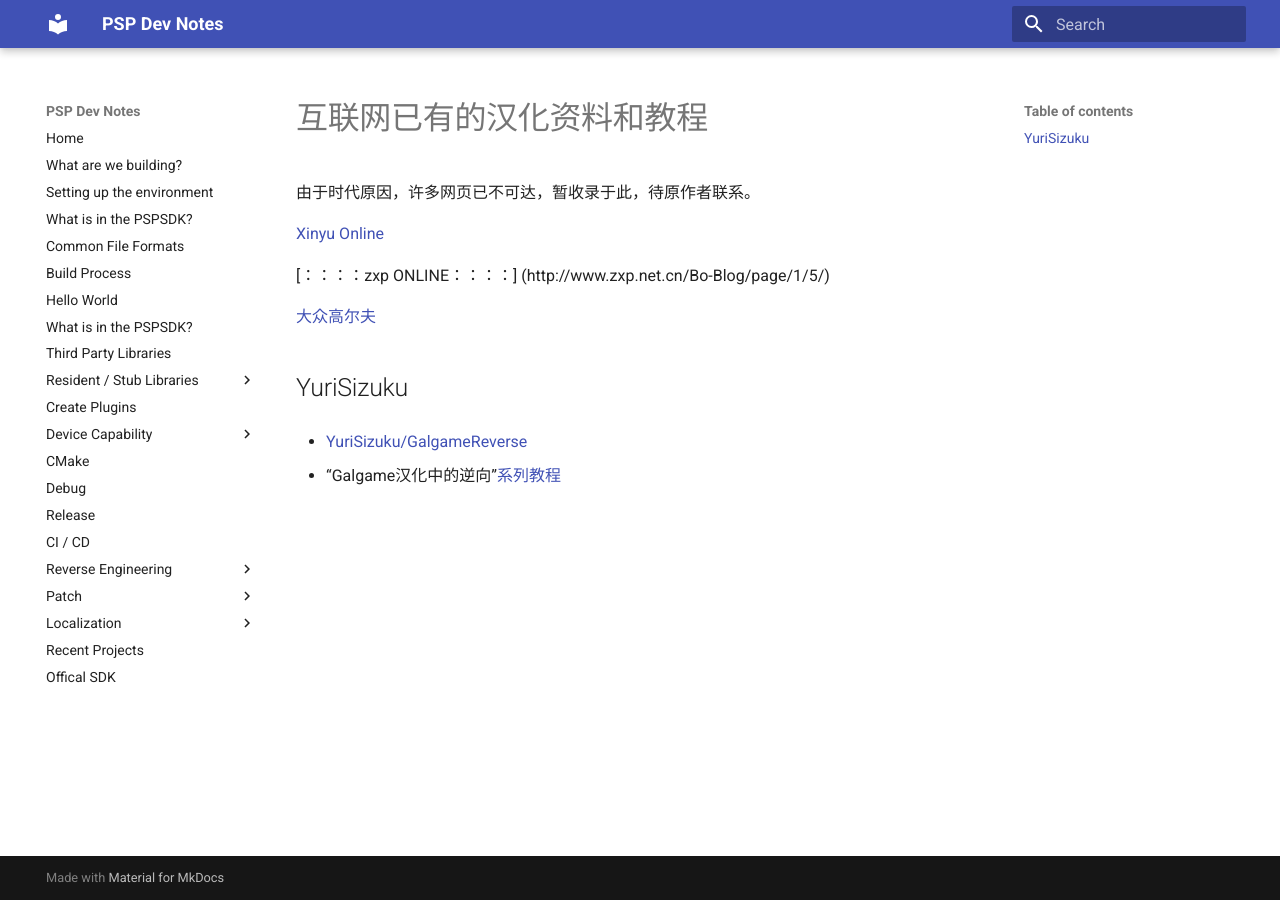
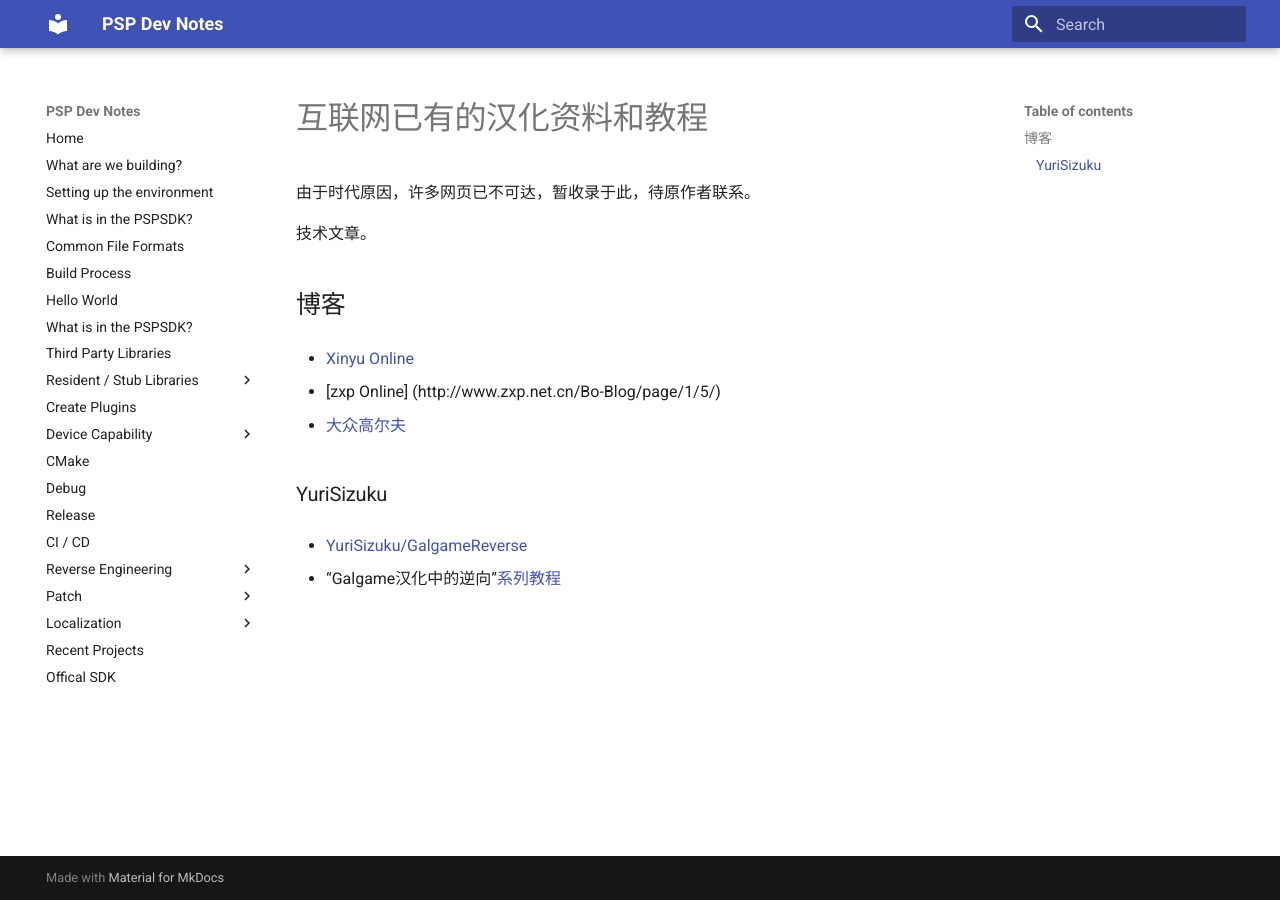
Before and after one commit to xeonliu/PSPDevNote, an MkDocs documentation site: the page built from docs/archive.md, in a window 1280 px wide. Built offline with MkDocs 1.6.1 and Material for MkDocs 9.7.7, drawn with Linux system fonts in a browser that asks for light colours; old or Windows-style settings are respelled for this version of MkDocs.

Commit message:
Format doc

```diff
--- a/docs/archive.md
+++ b/docs/archive.md
@@ -2,14 +2,17 @@
 
 由于时代原因，许多网页已不可达，暂收录于此，待原作者联系。
 
-[Xinyu Online](https://web.archive.org/web/20080122063606/http://www.xinyuonline.net:80/blog/?action=show&id=15)
+技术文章。
 
-[：：：：zxp ONLINE：：：：]
+## 博客
+- [Xinyu Online](https://web.archive.org/web/20080122063606/http://www.xinyuonline.net:80/blog/?action=show&id=15)
+
+- [zxp Online]
 (http://www.zxp.net.cn/Bo-Blog/page/1/5/)
 
-[大众高尔夫](https://blog.csdn.net/jerryutscn/article/details/5780531)
+- [大众高尔夫](https://blog.csdn.net/jerryutscn/article/details/5780531)
 
-## YuriSizuku
+### YuriSizuku
 
 + [YuriSizuku/GalgameReverse](https://github.com/YuriSizuku/GalgameReverse)
 
```
